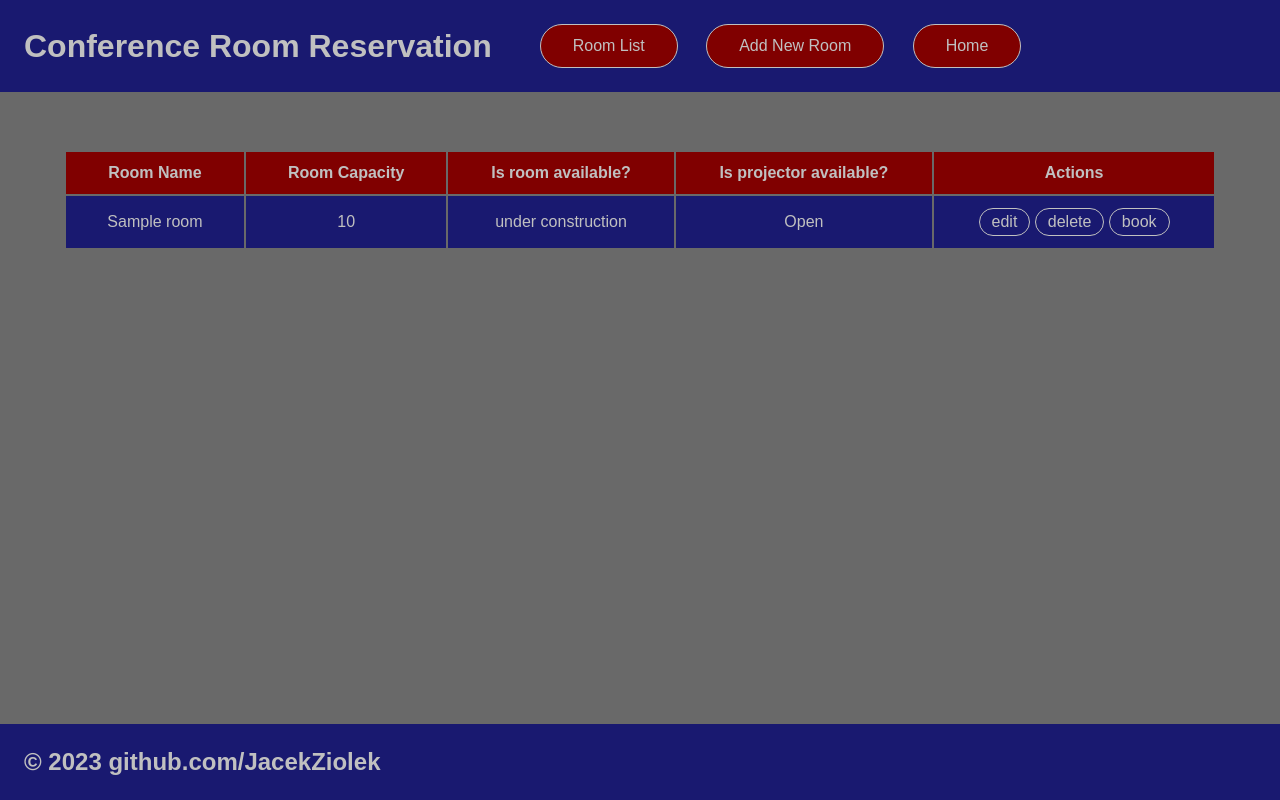
After one commit to JacekZiolek/django_conf_room, a Django app: page /rooms/ in a window 1280 px wide. The commit adds this page. Run offline with Django 4.2, Linux system fonts and the light colour scheme; tables that the repository leaves empty hold one stand-in row (values such as "Sample post").

Commit message:
room list view and template added & additional changes

```diff
--- a/room_reservation/room_reservation/urls.py
+++ b/room_reservation/room_reservation/urls.py
@@ -16,10 +16,11 @@ Including another URLconf
 """
 from django.contrib import admin
 from django.urls import path
-from room_reservation_app.views import Main, AddRoom
+from room_reservation_app.views import Main, AddRoom, RoomList
 
 urlpatterns = [
     path('admin/', admin.site.urls),
     path('', Main.as_view()),
     path('room/new/', AddRoom.as_view()),
+    path('rooms/', RoomList.as_view())
 ]
--- a/room_reservation/room_reservation_app/static/css/main.css
+++ b/room_reservation/room_reservation_app/static/css/main.css
@@ -10,7 +10,8 @@ body {
 h1,
 h2,
 p,
-a {
+a,
+table {
   white-space: nowrap;
 }
 
@@ -69,23 +70,25 @@ main {
   border-radius: 24px;
 }
 
-.btn:hover {
+.btn:hover,
+.btn:focus {
   background-color: silver;
   color: midnightblue;
 }
 
 .btn-submit {
-    margin: 12px 0 0 0;
-    background: indigo;
-    color: silver
+  margin: 12px 0 0 0;
+  background: indigo;
+  color: silver;
 }
 
 .btn-submit:hover {
-    color: dimgray;
+  color: dimgray;
 }
 
 /* form */
-form {
+form,
+table {
   margin: 150px auto;
   width: 90%;
   text-align: center;
@@ -143,3 +146,41 @@ input[type="checkbox"]:checked::before {
   border-radius: 8px;
   text-align: center;
 }
+
+/* room list */
+
+th,
+td {
+  padding: 12px 36px;
+}
+
+th {
+  background: maroon;
+}
+
+td {
+  background: midnightblue;
+}
+
+.btn-actions {
+  display: inline-block;
+  border: solid silver 1px;
+  border-radius: 16px;
+  padding: 4px 12px;
+}
+
+.btn-actions:hover,
+.btn-actions:focus {
+  background: silver;
+  color: midnightblue;
+}
+
+.room-name {
+  text-decoration: none;
+}
+
+.room-name:hover,
+.room-name:focus {
+  font-weight: bold;
+  color: firebrick;
+}
--- a/room_reservation/room_reservation_app/templates/add_room.html
+++ b/room_reservation/room_reservation_app/templates/add_room.html
@@ -1,4 +1,5 @@
-{% extends "index.html" %} {% block main %}
+{% extends "index.html" %}
+{% block main %}
 <form action="" method="POST">
   <label for="name">
     <h2>Name</h2>
--- a/room_reservation/room_reservation_app/templates/index.html
+++ b/room_reservation/room_reservation_app/templates/index.html
@@ -13,8 +13,9 @@
     <header>
       <h1>Conference Room Reservation</h1>
       <p>
-        <a href="#" class="btn">Room List</a>
-        <a href="#" class="btn">Add New Room</a>
+        <a href="/rooms/" class="btn">Room List</a>
+        <a href="/room/new/" class="btn">Add New Room</a>
+        <a href="/" class="btn">Home</a>
       </p>
     </header>
     <main>{% block main %}{% endblock %}</main>
--- /dev/null
+++ b/room_reservation/room_reservation_app/templates/room_list.html
@@ -0,0 +1,58 @@
+{% extends "index.html" %} {% block main %}
+<table>
+  <tr>
+    <th>
+      <p>Room Name</p>
+    </th>
+    <th>
+      <p>Room Capacity</p>
+    </th>
+    <th>
+      <p>Is room available?</p>
+    </th>
+    <th>
+      <p>Is projector available?</p>
+    </th>
+    <th>
+      <p>Actions</p>
+    </th>
+  </tr>
+  {% for room in room_list %}
+  <tr>
+    <td>
+      <a href="#" class="room-name">
+        <p>{{ room.name }}</p>
+      </a>
+    </td>
+    <td>
+      <p>{{ room.capacity }}</p>
+    </td>
+    <td>
+      <p>under construction</p>
+    </td>
+    <td>
+      {% if room.is_projector_available %}
+      <p>Open</p>
+      {% else %}
+      <p>Booked</p>
+      {% endif %}
+    </td>
+    <td>
+      <a href="/room/modify/{{ room.id }}/" class="btn-actions">
+        <p>edit</p>
+      </a>
+      <a href="/room/delete/{{ room.id }}/" class="btn-actions">
+        <p>delete</p>
+      </a>
+      <a href="/room/reserve/{{room.id}}/" class="btn-actions">
+        <p>book</p>
+      </a>
+    </td>
+  </tr>
+  {% endfor %} {% if error %}
+  <div class="error">
+    <h2>{{ error }}</h2>
+  </div>
+  {% endif %}
+</table>
+{% endblock %}
--- a/room_reservation/room_reservation_app/views.py
+++ b/room_reservation/room_reservation_app/views.py
@@ -34,3 +34,13 @@ class AddRoom(View):
         new_room.save()
 
         return redirect('/')
+
+
+class RoomList(View):
+    def get(self, request):
+        room_list = Room.objects.all()
+
+        if not room_list:
+            return render(request, 'room_list.html', {'error': 'no rooms available!'})
+
+        return render(request, 'room_list.html', {'room_list': room_list})
```
